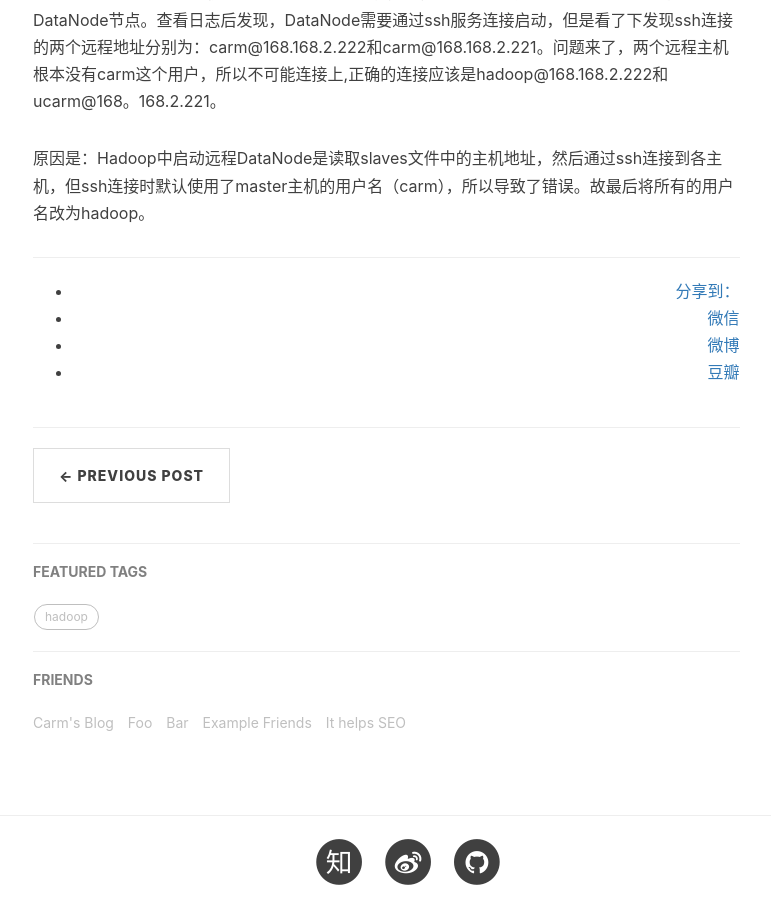
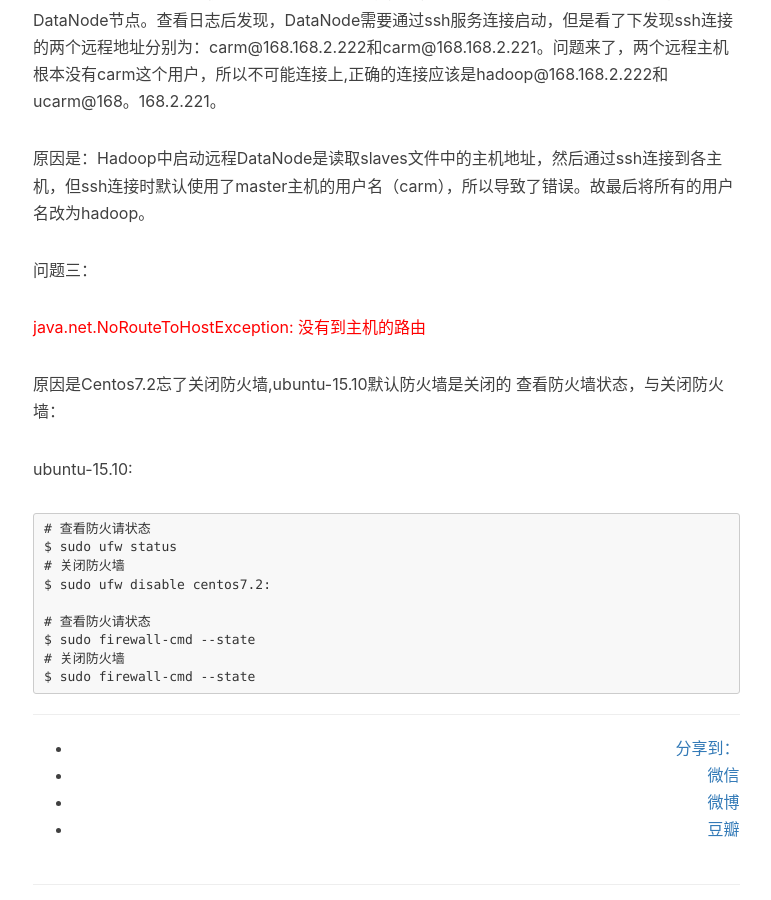
Before and after one commit to carmhuo/carmhuo.github.io, a Jekyll site: the page built from _posts/2016-04-17-Hadoop-集群配置.md, in a window 1280 px wide and 900 px high, scrolled down 8960 px. Shown: the whole window, without its empty margins (232-1003 px from the left). Built offline with Jekyll 4.4.1, drawn with Linux system fonts in a browser that asks for light colours; nearby versions of some CDN libraries; comment, search, counter and statistics services are not loaded.

Commit message:
modify post

```diff
--- a/_posts/2016-04-17-Hadoop-集群配置.md
+++ b/_posts/2016-04-17-Hadoop-集群配置.md
@@ -367,3 +367,22 @@ Oracle官方下载：[jdk-8u77-linux-x64.tar.gz](http://www.oracle.com/technetwo
 刚开始我这三台机器设置的用户名各不相同，分别为：carm(master)，hadoop（slave1）,ucarm（slave2）。在master主机上启动NomeNode没有问题，但启动不了远程slave1和slave2的DataNode节点。查看日志后发现，DataNode需要通过ssh服务连接启动，但是看了下发现ssh连接的两个远程地址分别为：carm@168.168.2.222和carm@168.168.2.221。问题来了，两个远程主机根本没有carm这个用户，所以不可能连接上,正确的连接应该是hadoop@168.168.2.222和ucarm@168。168.2.221。
 
 原因是：Hadoop中启动远程DataNode是读取slaves文件中的主机地址，然后通过ssh连接到各主机，但ssh连接时默认使用了master主机的用户名（carm），所以导致了错误。故最后将所有的用户名改为hadoop。
+
+问题三：
+<p style="color:red;">java.net.NoRouteToHostException: 没有到主机的路由</p>
+
+原因是Centos7.2忘了关闭防火墙,ubuntu-15.10默认防火墙是关闭的
+查看防火墙状态，与关闭防火墙：
+
+ubuntu-15.10:
+
+	# 查看防火请状态
+	$ sudo ufw status
+	# 关闭防火墙
+	$ sudo ufw disable
+centos7.2:
+
+	# 查看防火请状态
+	$ sudo firewall-cmd --state
+	# 关闭防火墙
+	$ sudo firewall-cmd --state
```
